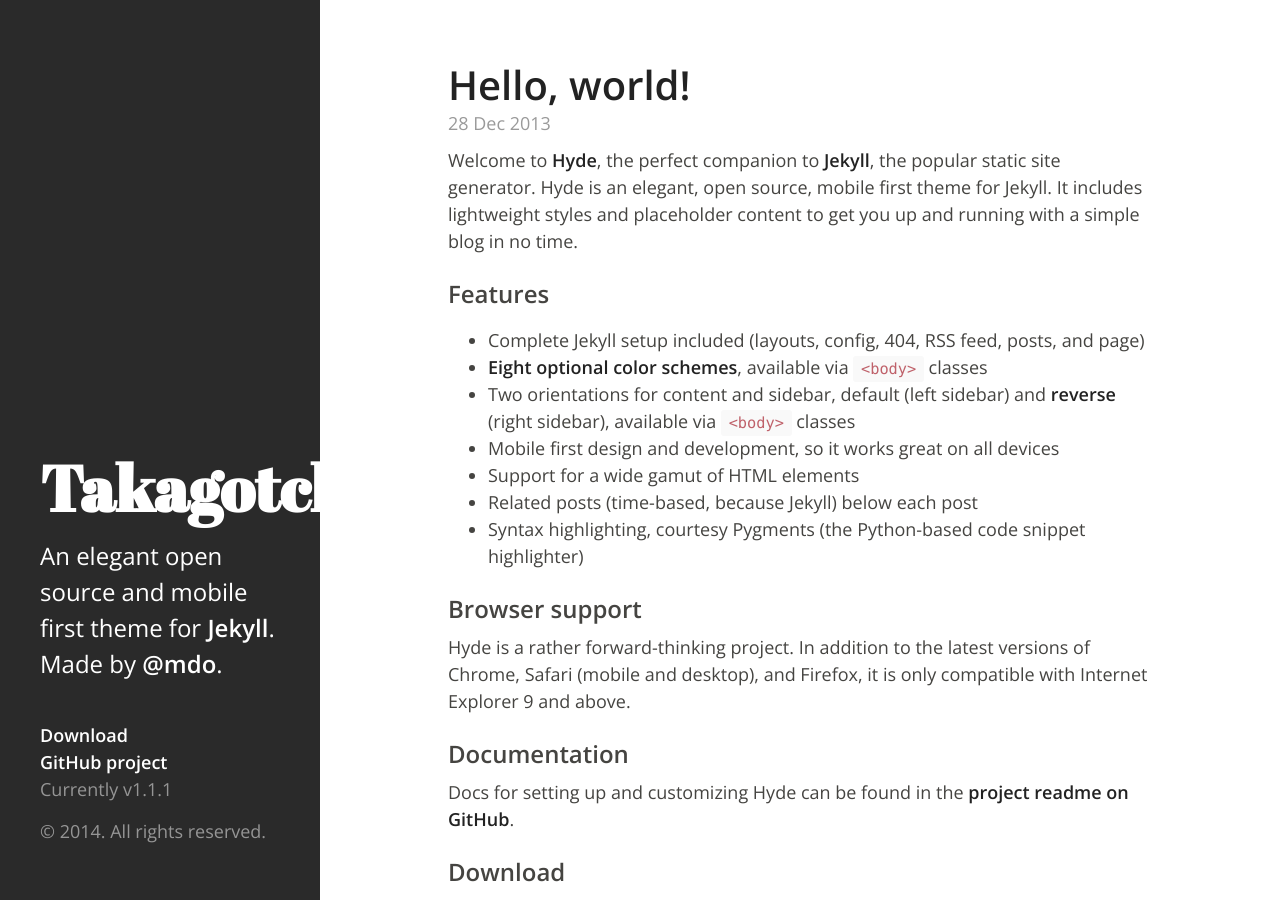
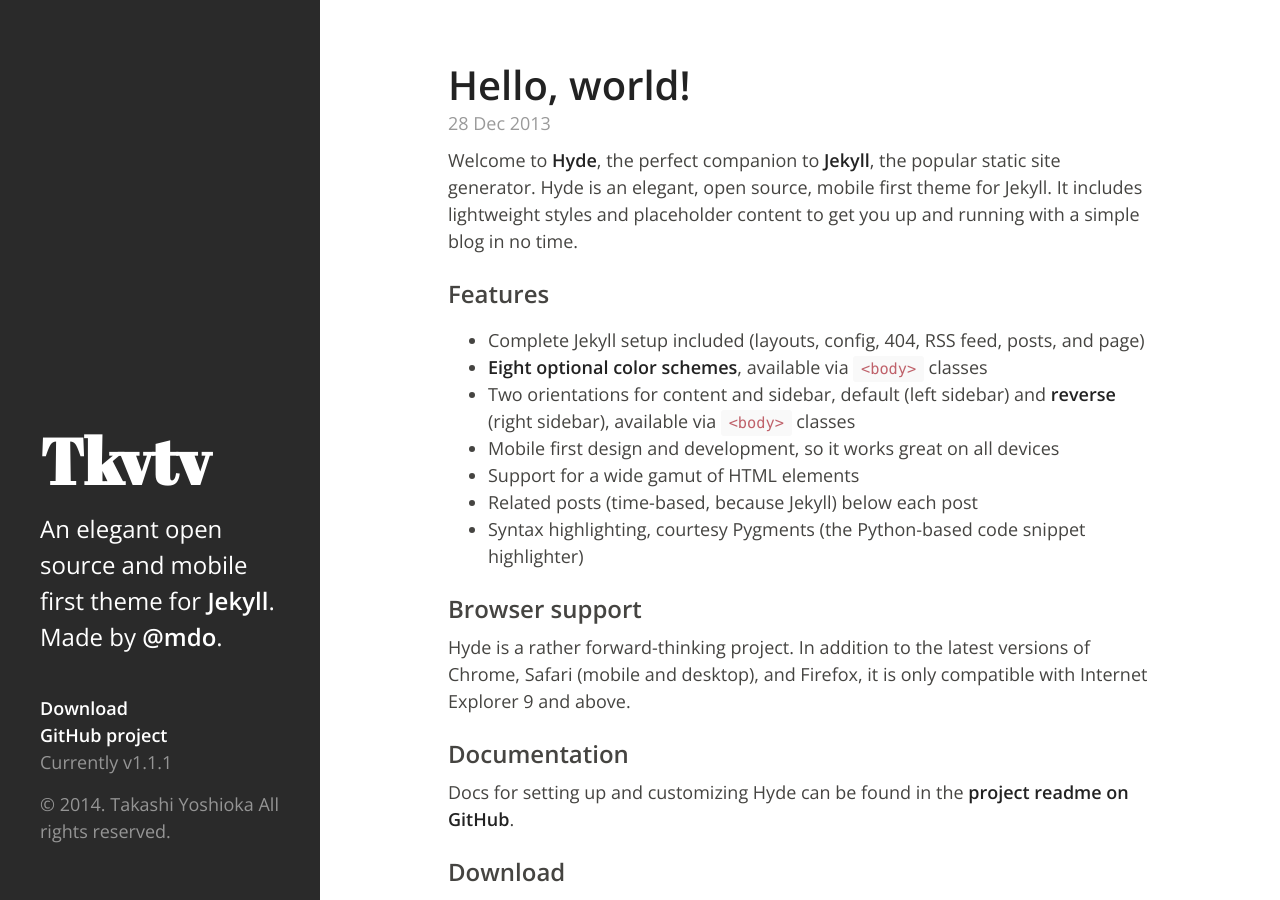
Before and after one commit to takagotch/o2366, a Jekyll site: the page built from index.html, in a window 1280 px wide and 900 px high. Built offline with Jekyll 4.4.1, drawn with Linux system fonts in a browser that asks for light colours; Markdown is read by kramdown in place of the engine named in the settings; the list of posts is cut into pages by our own code.

Commit message:
Update _config.yml

```diff
--- a/_config.yml
+++ b/_config.yml
@@ -1,10 +1,10 @@
-title:        Takagotch
+title:        Tkvtv
 tagline:      'Takagotch, a Jekyll theme'
 description:  'An elegant open source and mobile first theme for <a href="http://jekyllrb.com" target="_blank">Jekyll</a>. Made by <a href="https://twitter.com/mdo" target="_blank">@mdo</a>.'
 url:         https://takagotch.github.io/page29
 version:      1.1.1
 author:
-  name:       ''
+  name:       'Takashi Yoshioka'
   email:      ''
 markdown:     rdiscount
 permalink:    pretty
```
